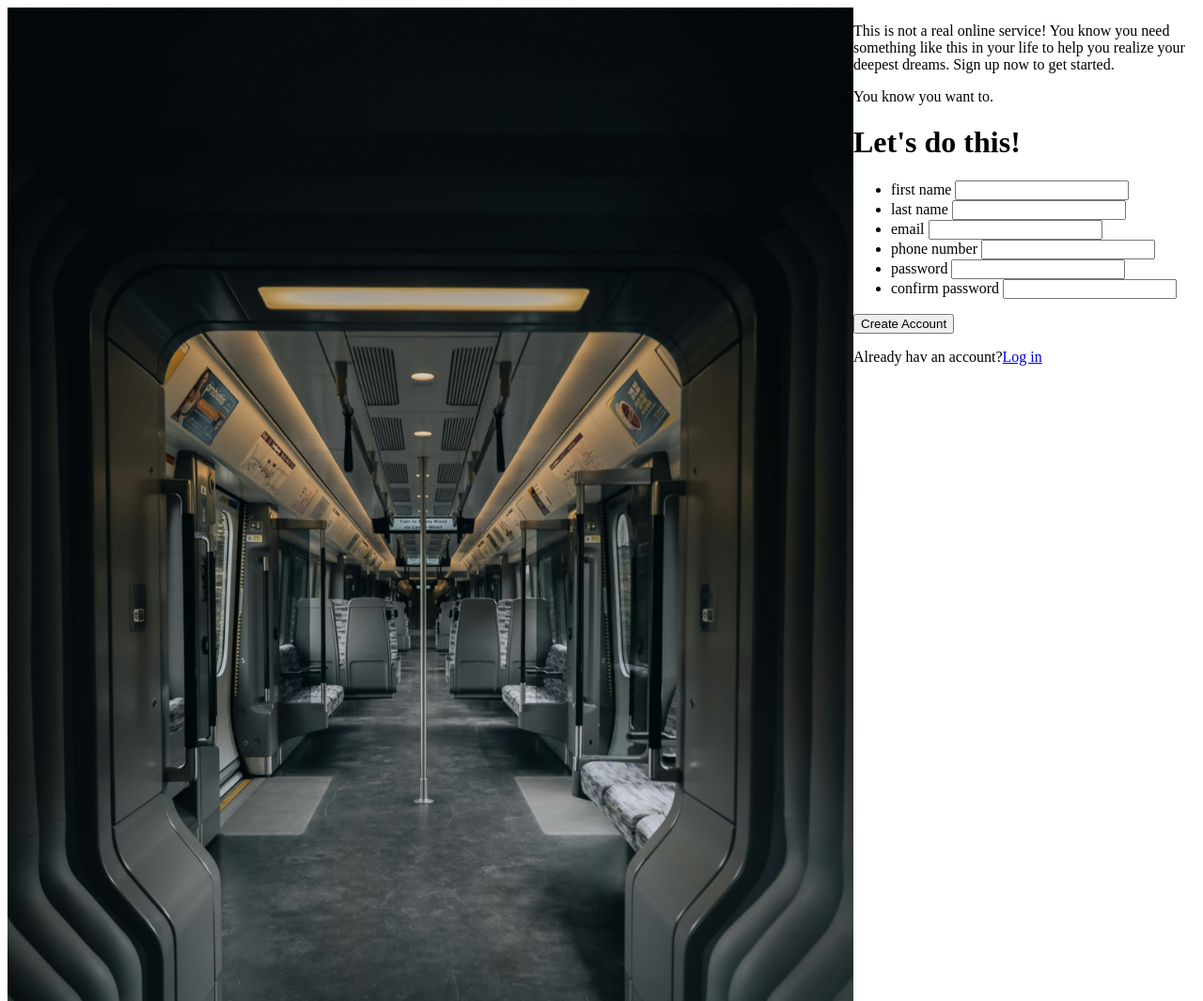
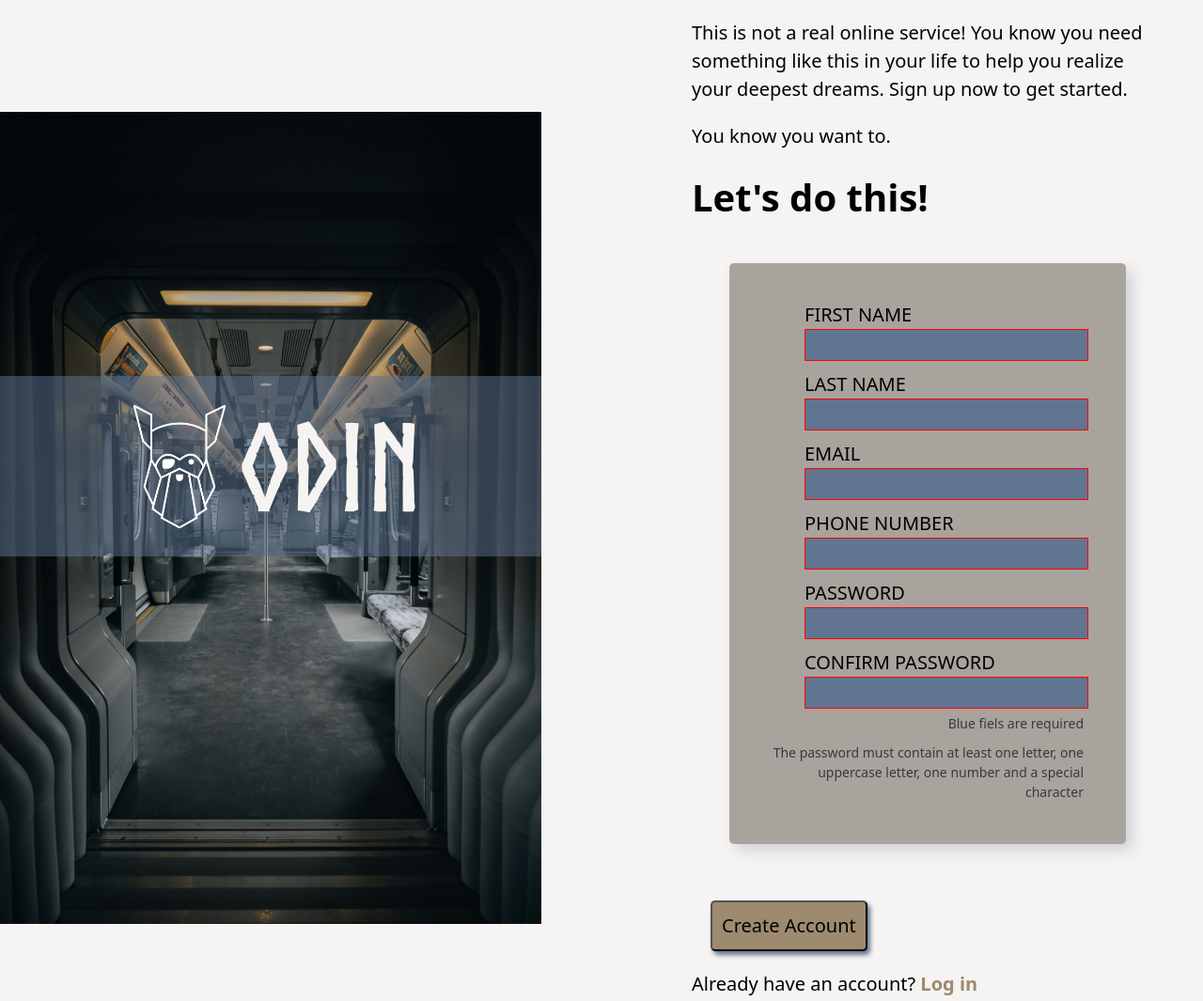
Before and after one commit to Alexandra-Vikhareva/form, a plain HTML site: page index.html in a window 1280 px wide. Shown: the top 1065 px of the page at 94% size. Drawn offline with Linux system fonts and the light colour scheme.

Commit message:
add style and validation

```diff
--- a/index.html
+++ b/index.html
@@ -3,16 +3,17 @@
 <head>
     <meta charset="UTF-8">
     <meta name="viewport" content="width=device-width, initial-scale=1.0">
-    <title>Document</title>
+    <title>my-form</title>
     <link rel="stylesheet" href="style.css">
 </head>
 <body>
     <div class="container">
         <div class="images">
-            <img src="images/photo.jpg" alt="cyber train inside by Denley Jones" width="900px">
             <div class="logo">
                 <img src="images/odin-lined.png" alt="odin logo">
+                <h1>ODIN</h1>
             </div>
+            <img src="images/photo.jpg" alt="cyber train inside by Denley Jones">
         </div>
 
         <div class="content">
@@ -24,38 +25,46 @@
 
             <div class="form">
                 <h1>Let's do this!</h1>
-                    <form action="#" method="post">
+                    <form id="person">
                         <ul>
-                            <li><label for="fname"> first name
-                                <input type="text" id="fName" name="fName"></label>
+                            <li>
+                                <label for="fname">FIRST NAME</label>
+                                <input type="text" id="fName" name="fName" maxlength="15" minlength="2" required>
                             </li>
 
-                            <li><label for="lname">last name
-                                <input type="text" id="lname" name="lname"></label>
+                            <li>
+                                <label for="lname">LAST NAME</label>
+                                <input type="text" id="lname" name="lname" maxlength="36" minlength="2" required>
                             </li>
 
-                            <li><label for="mail">email
-                                <input type="email" id="mail" name="email"></label>
+                            <li>
+                                <label for="mail">EMAIL</label>
+                                <input type="email" id="mail" name="email" required>
                             </li>
 
-                            <li><label for="phone">phone number
-                                <input type="tel" id="number" name="number"></label>
+                            <li>
+                                <label for="phone">PHONE NUMBER</label>
+                                <input type="tel" id="number" name="number" required>
                             </li>
 
-                            <li><label for="password">password
-                                <input type="password" id="password" name="password"></label>
+                            <li>
+                                <label for="password">PASSWORD</label>
+                                <input type="password" id="password" name="password" minlength="8" pattern="^(?=.*[a-z])(?=.*[A-Z])(?=.*[0-9])(?=.*[^\w\s]).{8,}" required>
                             </li>
 
-                            <li><label for="confirm">confirm password
-                                <input type="password" id="confirm"></label>
+                            <li>
+                                <label for="confirm">CONFIRM PASSWORD</label>
+                                <input type="password" id="confirm" minlength="8" pattern="^(?=.*[a-z])(?=.*[A-Z])(?=.*[0-9])(?=.*[^\w\s]).{8,}" required>
                             </li>
                         </ul>
+                        <legend>Blue fiels are required</legend>
+                        <legend>The password must contain at least one letter, one uppercase letter, one number and a special character</legend>
                     </form>
 
-                    <button type="submit">Create Account</button>
+                    <button type="submit" form="person">Create Account</button>
             </div>
 
-            <p>Already hav an account?<a href="#">Log in</a></p>
+            <p>Already have an account? <a href="#">Log in</a></p>
         </div>
     </div>
 </body>
--- a/style.css
+++ b/style.css
@@ -1,8 +1,153 @@
+/*
+  1. Use a more-intuitive box-sizing model.
+*/
+*, *::before, *::after {
+    box-sizing: border-box;
+  }
+  /*
+    2. Remove default margin
+  */
+  * {
+    margin: 0;
+  }
+  /*
+    Typographic tweaks!
+    3. Add accessible line-height
+    4. Improve text rendering
+  */
+  body {
+    line-height: 1.5;
+    -webkit-font-smoothing: antialiased;
+  }
+  /*
+    5. Improve media defaults
+  */
+  img, picture, video, canvas, svg {
+    display: block;
+    max-width: 100%;
+  }
+  /*
+    6. Remove built-in form typography styles
+  */
+  input, button, textarea, select {
+    font: inherit;
+  }
+  /*
+    7. Avoid text overflows
+  */
+  p, h1, h2, h3, h4, h5, h6 {
+    overflow-wrap: break-word;
+  }
+  /*
+    8. Create a root stacking context
+  */
+  #root, #__next {
+    isolation: isolate;
+  }
+
 @font-face {
     font-family: 'Norse-Bold';
-    src: url(./Norse-Bold.woff2) format('woff2');
-  }
+    src: url(./fonts/Norse-Bold.woff2) format('woff2');
+}
 
 .container {
     display: flex;
+    align-items: center;
 }
+
+body{
+    background-color: #f6f4f2;
+    font-family: system-ui, -apple-system, BlinkMacSystemFont, 'Segoe UI', Roboto, Oxygen, Ubuntu, Cantarell, 'Open Sans', 'Helvetica Neue', sans-serif;
+}
+
+.content {
+    flex: 1;
+    font-size: clamp(1rem, calc(0.75rem + 0.8vi), 1.25rem);
+    align-items: center;
+    margin: 20px 160px;
+}
+
+form {
+    border-radius: 5px;
+    background-color: #a8a39c;
+    padding: 40px;
+    margin: 40px;
+    box-shadow: #cfd0d9 7px 7px 15px;
+}
+
+button {
+    background-color: #9e8a6e;
+    padding: 10px;
+    border-radius: 5px;
+    box-shadow: #617591 3px 4px 5px;
+    margin: 20px;
+}
+
+a{
+    color: #9e8a6e;
+    text-decoration: none;
+    font-weight: 900;
+}
+
+ul{
+    display: flex;
+    flex-wrap: wrap;
+    gap: 10px;
+    justify-content: space-around;
+}
+
+li {
+    list-style: none;
+    display: flex;
+    flex-direction: column;
+}
+
+p{
+    margin-bottom: 20px
+}
+
+.images > img{
+    max-width: 45vw;
+    height: auto;
+
+}
+
+.logo{
+    width: 45vw;
+    height: auto;
+    position: absolute;
+    top: 50vh;
+    display: flex;
+    align-items: center;
+    justify-content: center;
+    font-family: Norse-Bold;
+    font-size: clamp(1rem, 5vw ,4rem);
+    color: #f6f4f2;
+    background: rgba(97, 117, 145, 0.5)
+}
+
+legend{
+    color: #343c3c;
+    padding: 5px;
+    text-align: right;
+    font-size: 14px;
+}
+
+.logo > img {
+    padding: 15px;
+    max-width: 10vw;
+    height: auto;
+}
+
+input:invalid{
+    border: 1px solid red;
+}
+
+input:required{
+    background-color: #617591;
+}
+
+input:focus{
+    box-shadow: inset 2px 2px 3px #343c3c;
+    border:#343c3c
+}
```
